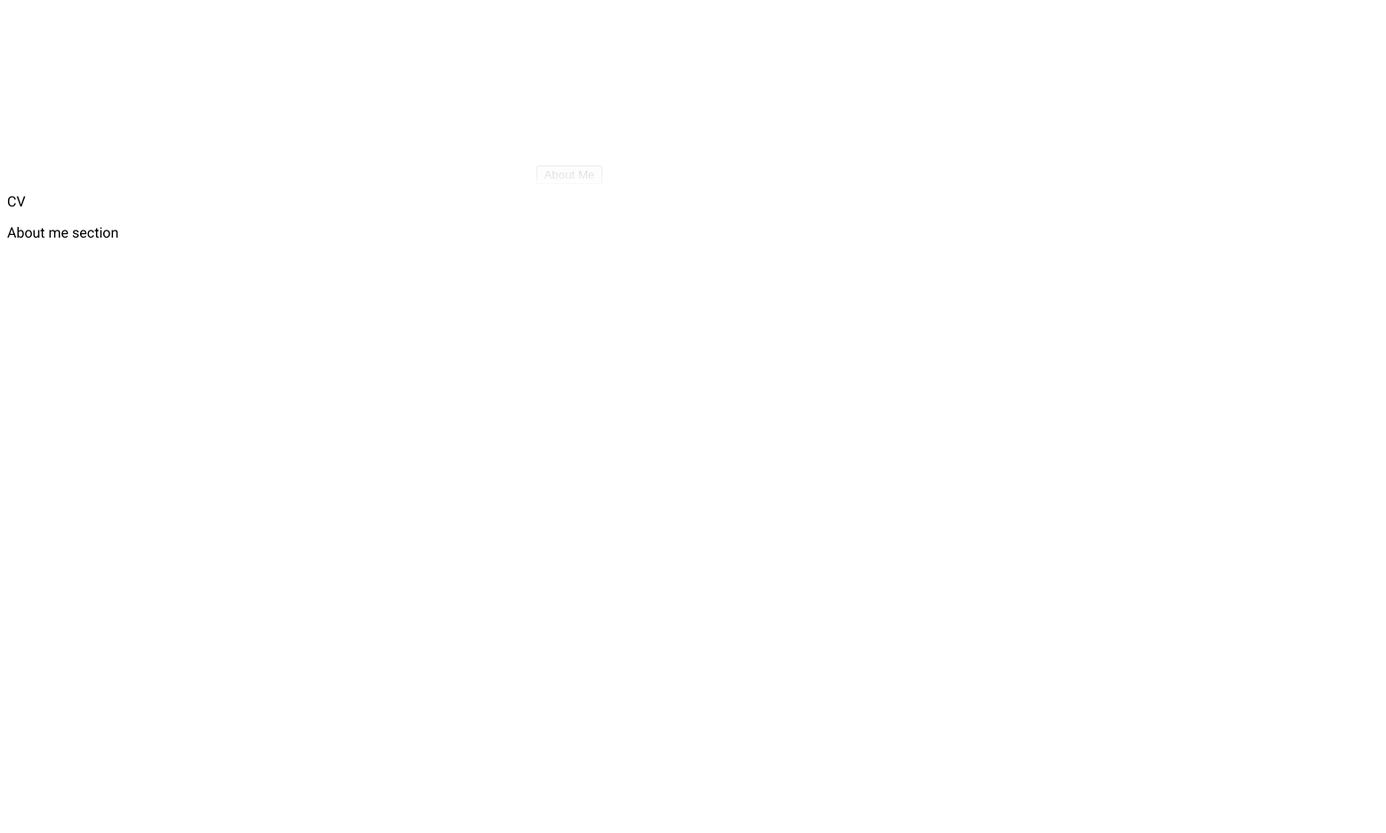
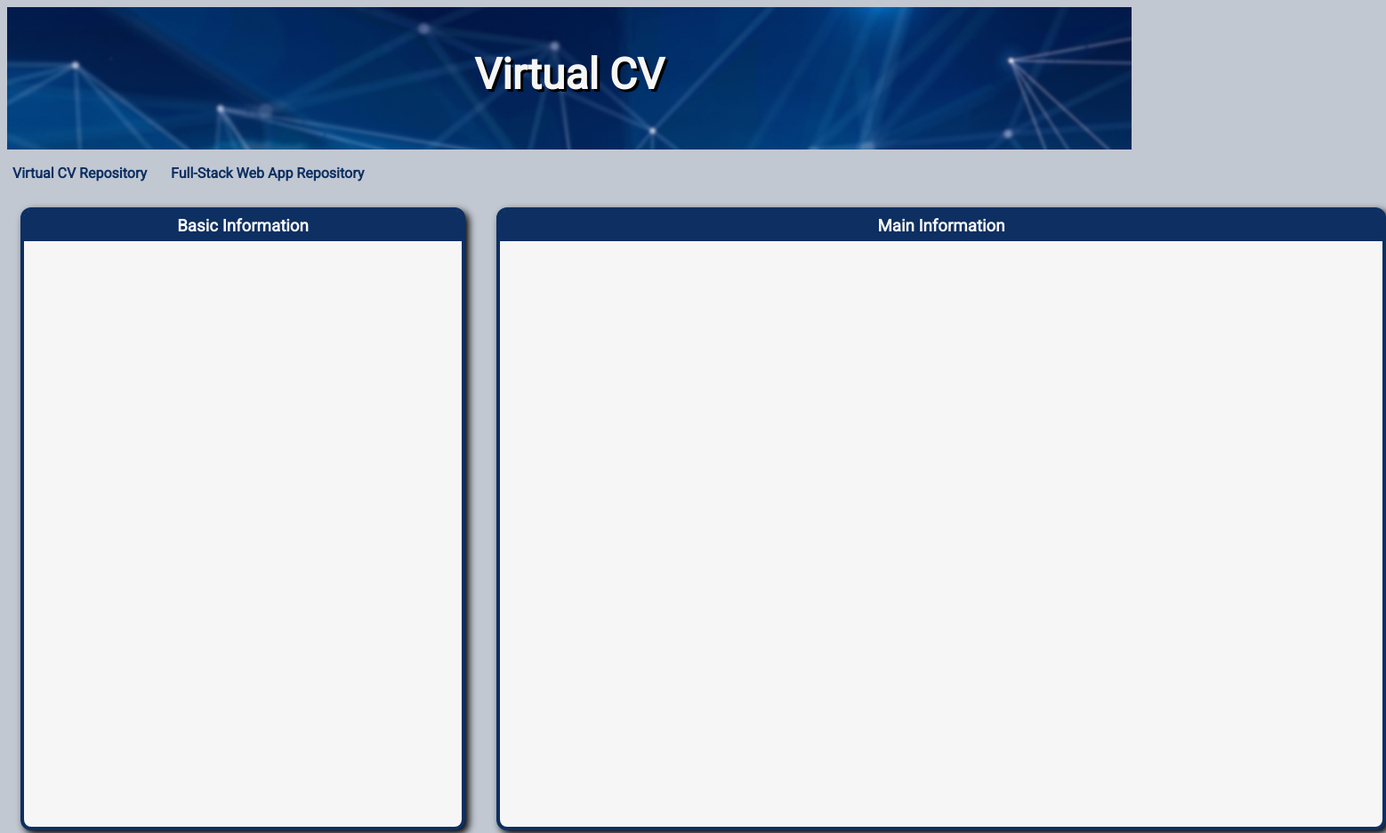
Before and after one commit to RagingKoala/RagingKoala.github.io, a plain HTML site: page index.html in a window 1280 px wide. Shown: the top 936 px of the page at 89% size, 1558 px wide, since content can reach past the window. Before the commit the page ends 800 px from the top, so only its background shows below. Drawn offline with Linux system fonts and the light colour scheme; files whose address does not match are found by name.

Commit message:
Added Link List and Information Cards

```diff
--- a/Virtual CV Project/resources/css/index.css
+++ b/Virtual CV Project/resources/css/index.css
@@ -1,9 +1,76 @@
+.background
+{
+    background-color: #C2C8D2;
+}
+
 .banner
 {
-    background-image: url("Virtual CV Project/resources/images/Banner Background.jpg");
-    mask-image: linear-gradient(black, transparent);
-    color: white;
-    margin-top: 25px;
+    height: 130px;
+    background-image: url("C:/Users/User/Documents/GitHub/Virtual CV/RagingKoala.github.io/Virtual CV Project/resources/images/CV Banner.png");
+    background-repeat: no-repeat;
+    background-size: cover;
+    color: #f6f6f6;
     text-align: center;
-    padding: 10px 0;
+    text-shadow: 3px 3px black;
+    font-size: x-large;
+    padding: 15px ;
 }
+
+.btn-group .button
+{
+    background-color: #C2C8D2;
+    border: none;
+    height: 50px;
+    width: auto;
+    color: #0d2f61;
+    padding: auto;
+    margin-right: 15px;
+    text-align: center;
+    text-decoration: none;
+    font-weight: bold;
+    font-size: 16px;
+    cursor: pointer;
+    transition-duration: 350ms;
+    float: left;
+}
+
+.btn-group .button:hover
+{
+    background-color: #0d2f61;
+    color: #f6f6f6;
+}
+
+.gridView
+{
+    margin-top: 15px;
+    display: inline-grid;
+    column-count: 2;
+    column-gap: 35px;
+}
+
+.gridView .basicInfo
+{
+    border: #0d2f61 4px solid;
+    margin-left: 15px;
+    width: 500px;
+    height: 700px;
+    grid-column: 1;
+    grid-row: 1 / 3;
+    box-sizing: border-box;
+    border-radius: 12px;
+    box-shadow: 4px 4px 8px black;
+    background-color: #f6f6f6;
+}
+
+.gridView .mainInfo
+{
+    border: #0d2f61 4px solid;
+    width: 1000px;
+    height: 700px;
+    grid-column: 2;
+    grid-row: 1 / 3;
+    box-sizing: border-box;
+    border-radius: 12px;
+    box-shadow: 4px 4px 8px black;
+    background-color: #f6f6f6;
+}
--- a/index.html
+++ b/index.html
@@ -8,22 +8,35 @@
 	<link rel="stylesheet" href="./Virtual CV Project/resources/css/index.css">
 	<link rel='stylesheet' href='https://fonts.googleapis.com/css?family=Roboto'>
 	<style>
-		html,body,h1 {font-family: "Roboto", sans-serif}
+		html,body,h1,h3,p {font-family: "Roboto", sans-serif}
 	</style>
 </head>
-<body>
+<body class="background">
 	<!-- Banner Section -->
-	 <div class="banner">
-		<h1>Kiaan Bruwer</h1>
-		<img src="" alt="">
-		<p>Virtual CV</p>
-		<button>About Me</button>
-	 </div>
+	<div class="banner">
+		<h1 >Virtual CV</h1>
+	</div>
 
-	<!-- Main Viewport -->
-	 <div>
-		<span>CV</span>
-		<p>About me section</p>
-	 </div>
+	<!-- Links Section -->
+	<div class="btn-group">
+		<button class="button" name="btnCV">
+			<p>Virtual CV Repository</p>
+		</button>
+		<button class="button" name="btnWebApp">
+			<p>Full-Stack Web App Repository</p>
+		</button>
+	</div>
+	<p style="clear:both"></p>
+
+	<!-- CV Section -->
+	<div class="gridView">
+		<div class="basicInfo">
+			<h3 style="text-align: center; background-color:#0d2f61; color:#f6f6f6; margin-top:0; border-top-left-radius:6px; border-top-right-radius:6px; padding:6px;">Basic Information</h3>
+		</div>
+
+		<div class="mainInfo">
+			<h3 style="text-align: center; background-color:#0d2f61; color:#f6f6f6; margin-top:0; border-top-left-radius:6px; border-top-right-radius:6px; padding:6px;">Main Information</h3>
+		</div>
+	</div>
 </body>
 </html>
```
Also changed, not shown: Virtual CV Project/resources/images/Banner Background.jpg (deleted), Virtual CV Project/resources/images/CV Banner.png (added).
